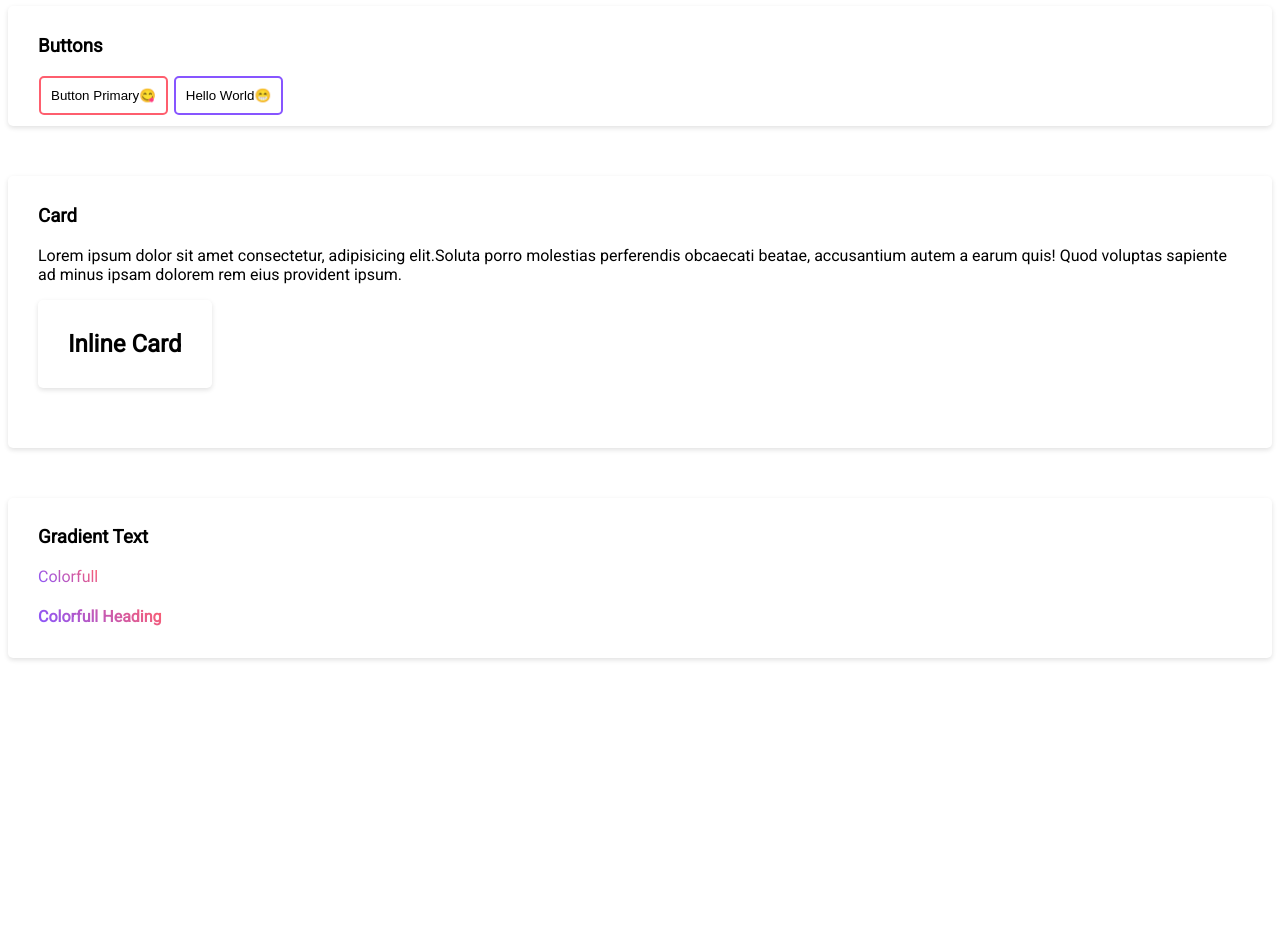
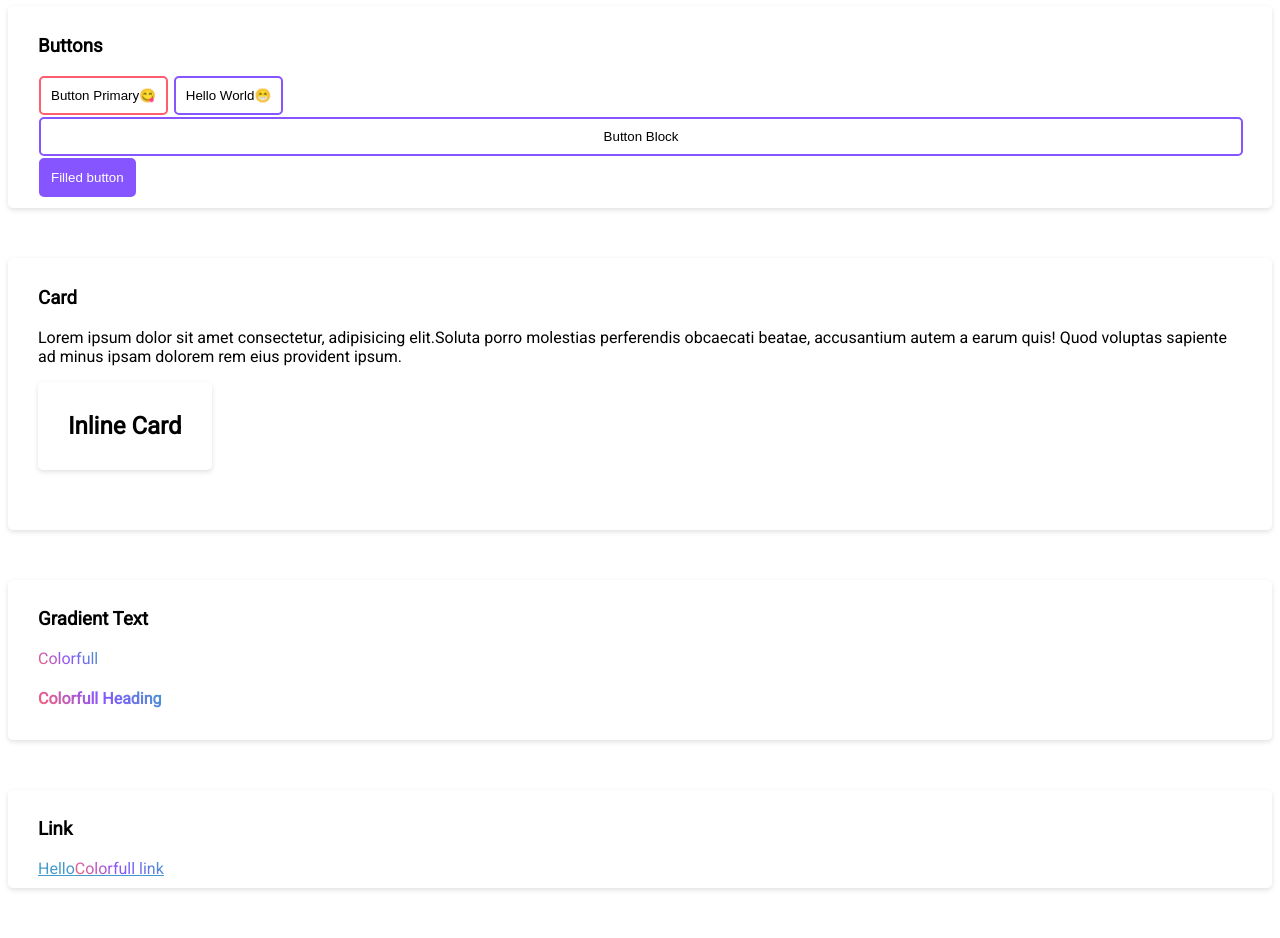
Before and after one commit to saratonite/kick-design-system, a React app: page / in a window 1280 px wide. Shown: the part 75-1013 px from the top of the page. Before the commit the page ends 800 px from the top, so only its background shows below. Built offline with nearby package versions, Linux system fonts and the light colour scheme.

Commit message:
Link component (Not finished ) :penguine:

```diff
--- a/src/components/Button.js
+++ b/src/components/Button.js
@@ -3,19 +3,36 @@ import theme from "../theme";
 const Button = styled.button`
   padding: 10px;
   border: 2px solid ${theme.colors.secondary};
+  cursor: pointer;
+  border-radius: 5px;
+  background: white;
   ${props =>
     props.primary &&
     css`
       border: 2px solid ${theme.colors.primary};
     `}
-  background: white;
-  border-radius: 5px;
+  ${props =>
+    props.block &&
+    css`
+      display: block;
+      width: 100%;
+    `}
   margin: 1px;
-  transition: All 0.25s ease-in-out;
+  transition: All 0.2s ease-in;
   color: back;
   :hover {
     background: #ddd;
-    transform: translateY(-2px);
+    transform: translateY(-1px);
   }
+
+  ${props =>
+    props.fill &&
+    css`
+      background: ${theme.colors.secondary};
+      color: #fff;
+      :hover {
+        color: #3e3e3e;
+      }
+    `}
 `;
 export default Button;
--- a/src/components/GradientText.js
+++ b/src/components/GradientText.js
@@ -2,10 +2,26 @@ import styled from "styled-components";
 import theme from "../theme";
 export default styled.span`
   background: -webkit-linear-gradient(
-    45deg,
+    40deg,
+    ${theme.colors.primary},
     ${theme.colors.secondary},
-    ${theme.colors.primary}
+    ${theme.colors.info}
   );
+
+  transition: all 0.3s ease-in;
+
+  :hover {
+    background: -webkit-linear-gradient(
+      40deg,
+      ${theme.colors.info},
+      ${theme.colors.secondary},
+      ${theme.colors.primary}
+    );
+
+    -webkit-background-clip: text;
+    background-clip: text;
+    -webkit-text-fill-color: transparent;
+  }
   -webkit-background-clip: text;
   background-clip: text;
   -webkit-text-fill-color: transparent;
--- /dev/null
+++ b/src/components/Link.js
@@ -0,0 +1,8 @@
+import styled from "styled-components";
+import theme from "../theme";
+const Link = styled.a`
+  text-decoration: underline;
+  color: ${theme.colors.info};
+`;
+
+export default Link;
--- a/src/index.html
+++ b/src/index.html
@@ -5,7 +5,7 @@
     <meta charset="UTF-8">
     <meta name="viewport" content="width=device-width, initial-scale=1.0">
     <meta http-equiv="X-UA-Compatible" content="ie=edge">
-    <title>Styled Components</title>
+    <title>Kick Design Systems</title>
 </head>
 
 <body>
--- a/src/index.js
+++ b/src/index.js
@@ -13,6 +13,7 @@ const GlobalStyles = createGlobalStyle`
 import Button from "./components/Button";
 import Card from "./components/Card";
 import GradientText from "./components/GradientText";
+import Link from "./components/Link";
 const App = () => (
   <div>
     <GlobalStyles />
@@ -24,7 +25,13 @@ const App = () => (
       <Button primary onClick={() => alert("Hello")}>
         Button Primary😋{" "}
       </Button>{" "}
-      <Button onClick={() => alert("Hello")}> Hello World😁 </Button>{" "}
+      <Button onClick={() => alert("Hello")}> Hello World😁 </Button>
+      <Button onClick={() => alert("Hello")} block>
+        Button Block
+      </Button>
+      <Button onClick={() => alert("Hello")} fill>
+        Filled button
+      </Button>
     </Card>
 
     <Card>
@@ -47,6 +54,13 @@ const App = () => (
         <GradientText>Colorfull Heading </GradientText>
       </h4>
     </Card>
+    <Card>
+      <h3>Link</h3>
+      <Link href="http://sarath.tk">Hello</Link>
+      <Link href="http://sarath.tk" target="_blank">
+        <GradientText>Colorfull link</GradientText>
+      </Link>
+    </Card>
   </div>
 );
 
```
